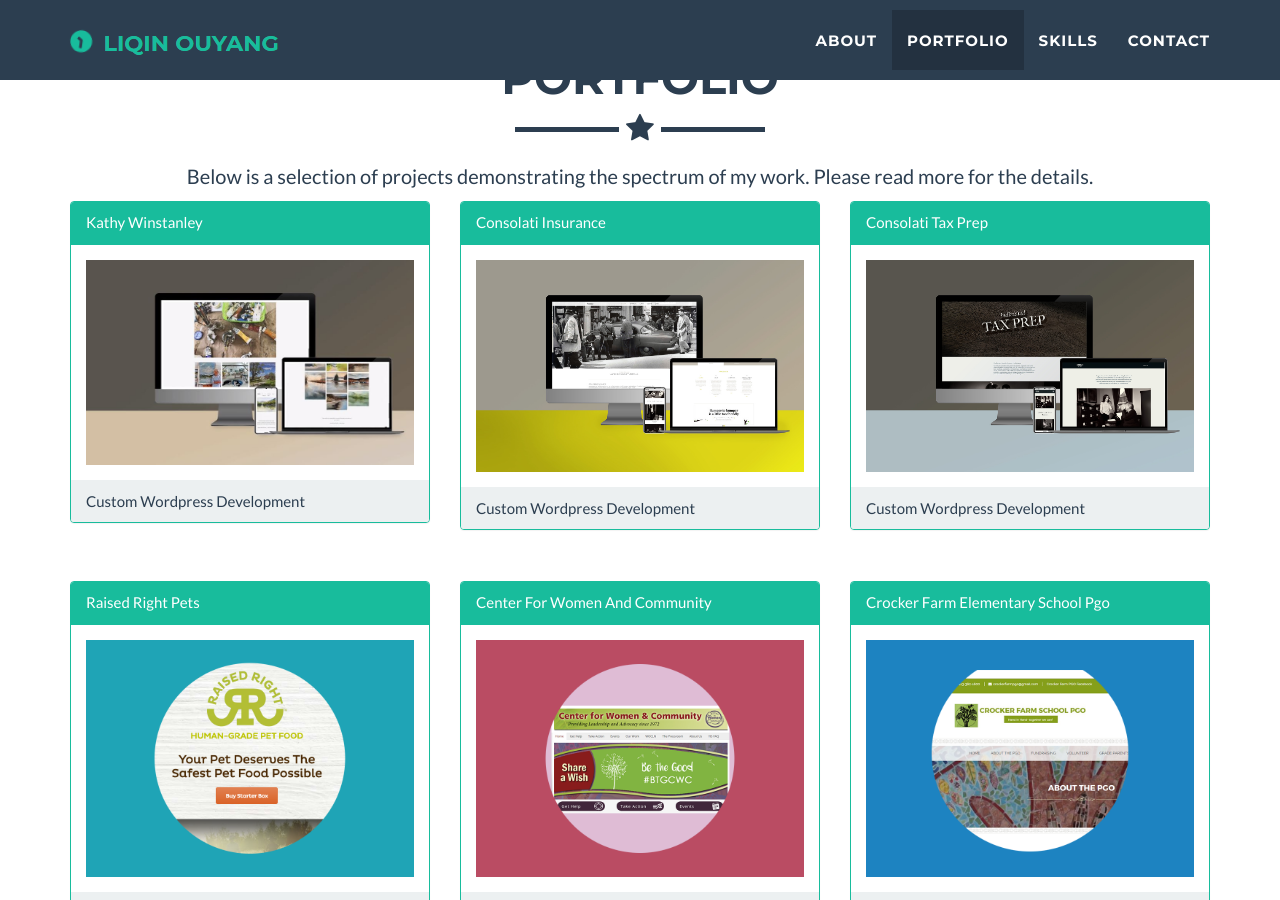
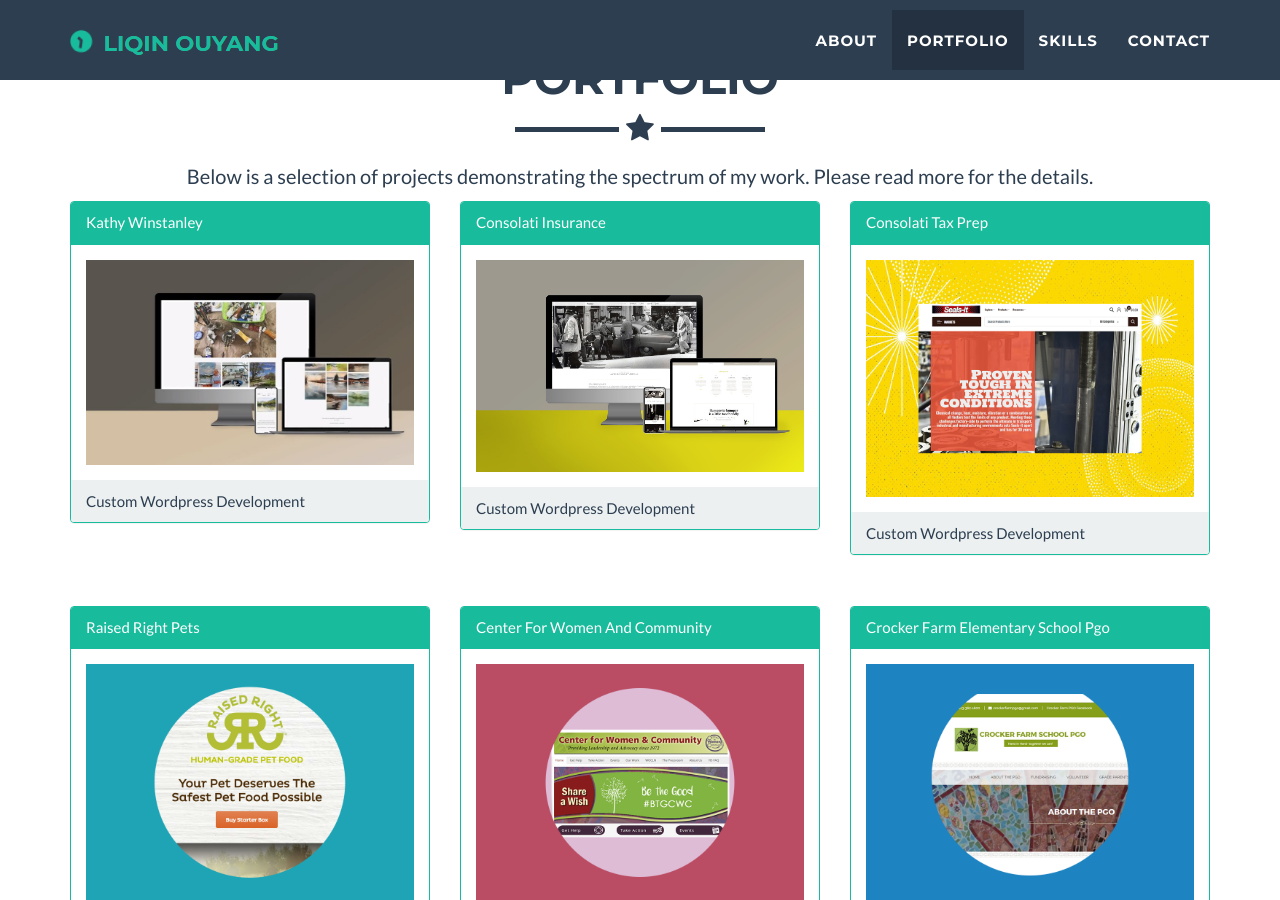
Before and after one commit to hbxtoylq/hbxtoylq.github.io, a Jekyll site: the page built from index.html, in a window 1280 px wide and 900 px high, scrolled down 793 px. Built offline with Jekyll 4.4.1, drawn with Linux system fonts in a browser that asks for light colours; nearby versions of some CDN libraries.

Commit message:
Update 2020-02-16-consolati-tax-prep.markdown

```diff
--- a/_posts/2020-02-16-consolati-tax-prep.markdown
+++ b/_posts/2020-02-16-consolati-tax-prep.markdown
@@ -1,9 +1,9 @@
 ---
 layout: default
 modal-id: 13
-img: taxprep.jpg
+img: sealsit.png
 alt: consolati-tax-prep
-client: Consolati Tax Prep
+client: Seals-It
 skill: Wordpress, WPBakery Page Builder, WPEngine, Shortcodes, PHP, HTML, CSS, JavaScript, Plugin Development, Theme Customization
 category: Custom Wordpress Development
 description: Worked in a small team  as a web programmer to develop a website that showcases the services of a small tax preparation firm and illustrates the importance of personal and professional service. Received Bronze Award for 2020 Creative Awards presented by The Ad Club of Western Massachusetts.<br><br>Following are some specific tasks that I have worked on. <ul><li>Designed web pages using WPBakery Page Builder </li><li>Customized plugin development</li><li>Created shortcodes</li><li>Customized theme</li><li>Mobile Responsive Development for the site</li><li>Manage/Backup/Migrate website within WPEngine Dev, Staging, and Production</li></ul><br><button name="button2" onclick="window.open('https://consolatitax.com/')"> View Site</button>
```
